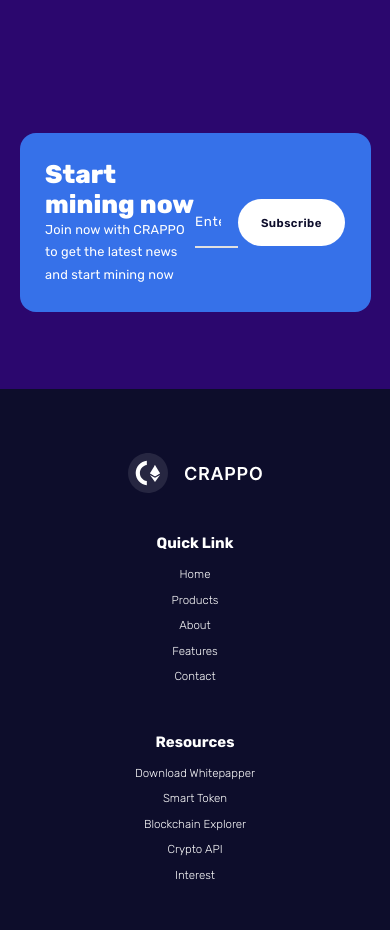
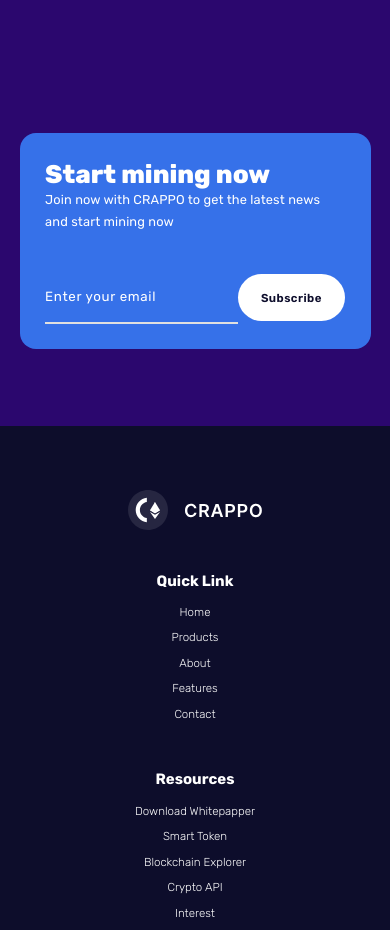
Before and after one commit to joestackss/crappo-react, a React (Create React App) app: page / in a window 390 px wide. Shown: the part 6440-7370 px from the top of the page. Built offline with nearby package versions, Linux system fonts and the light colour scheme.

Commit message:
mining mobile

```diff
--- a/src/components/Mining/Mining.css
+++ b/src/components/Mining/Mining.css
@@ -66,3 +66,80 @@
 .main-col button {
     color: #0D0D2B;
 }
+
+@media (max-width:800px) {
+    html {
+        font-size: .8rem;
+    }
+
+    .mining {
+        /* background-image: url(/crypto-imageS/); */
+        background-color: #2B076E;
+        background-blend-mode: multiply;
+        background-position: center;
+        background-size: cover;
+        display: flex;
+        justify-content: center;
+        align-items: center;
+        padding: 5em 0 6em;
+    }
+
+    .mining .main-col {
+        display: flex;
+        flex-direction: column;
+        justify-content: space-between;
+        margin: 0 auto;
+        background: #3671E9;
+        border-radius: 16px;
+        max-width: 1200px;
+        width: 100%;
+        padding: 2em;
+    }
+
+    .mining h3 {
+        font-size: 2rem;
+        font-weight: 800;
+        color: #fff;
+    }
+
+    .mining p {
+        max-width: 348px;
+        color: #fff;
+    }
+
+    .mining .col-1 {
+        width: 100%;
+        padding-bottom: 3em;
+    }
+
+    .mining .col-2 {
+        width: 100%;
+        display: flex;
+        align-items: center;
+        justify-content: center;
+    }
+
+    .mining .main-col input {
+        border: 0;
+        mix-blend-mode: normal;
+        max-width: 403px;
+        text-align: inherit;
+        padding: 1.3em 1.3em 1.3em 0;
+        border-bottom: 2px solid #E0E0E0;
+        transform: scale(1);
+        transition: transform 250ms;
+        background: none;
+        width: 70%;
+    }
+
+    .mining .main-col input::placeholder {
+        color: #fff;
+        letter-spacing: .05em;
+    }
+
+    .mining .main-col button {
+        color: #0D0D2B;
+    }
+
+
+}
```
